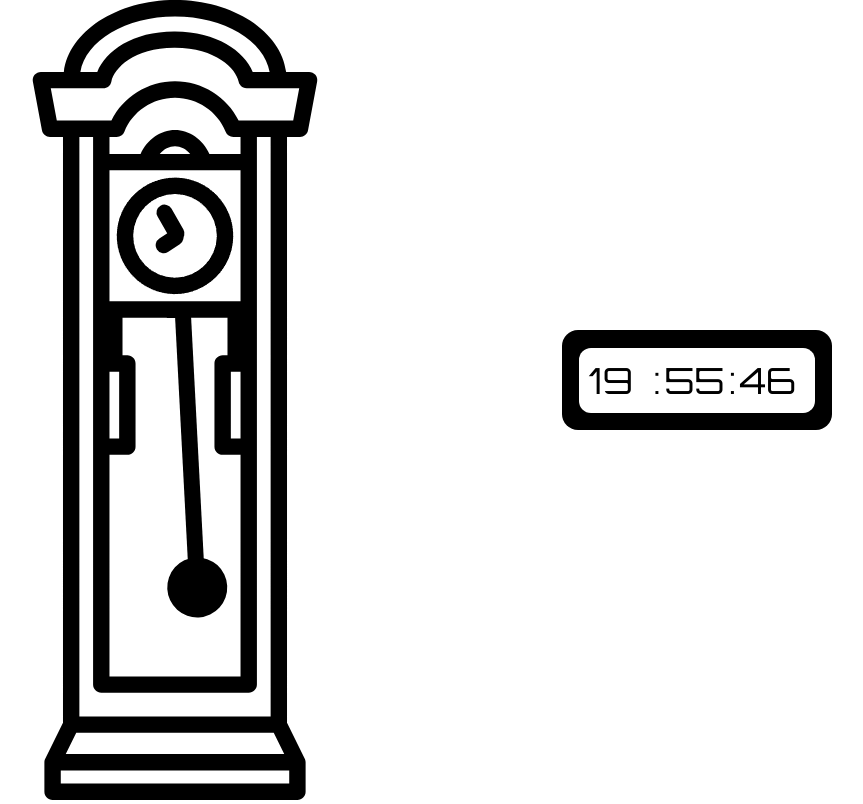
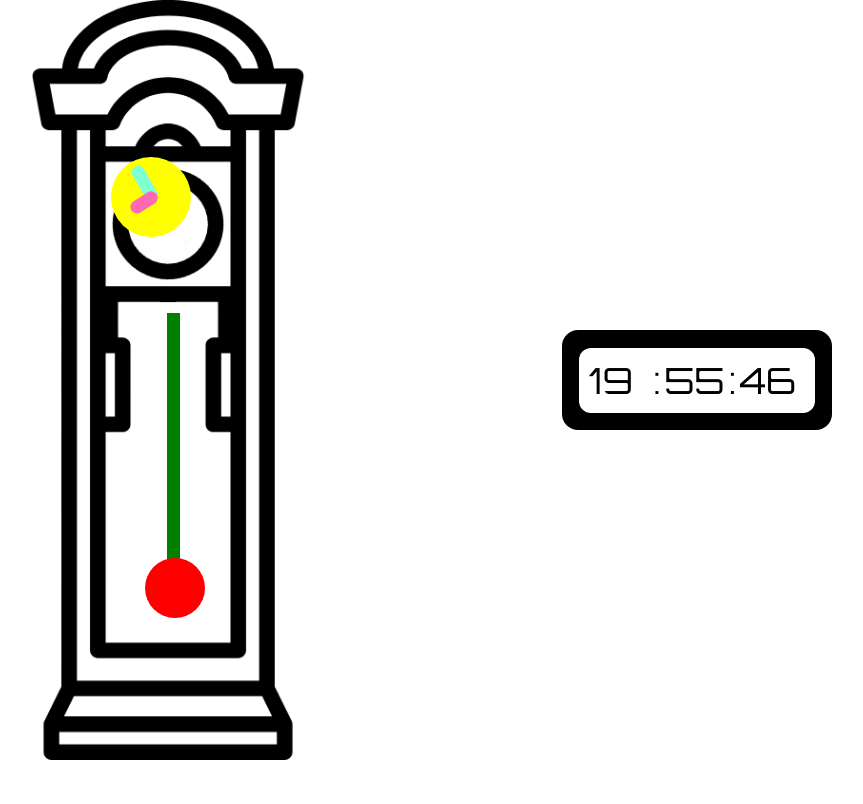
Before and after one commit to M-Feale/react-ticking-clock, a React (Vite) app: page / in a window 1280 px wide. Shown: the whole page, without its empty margins (210-1073 px from the left). Built offline with nearby package versions, Linux system fonts and the light colour scheme.

Commit message:
ajusted-image-height-and-hands-width

```diff
--- a/src/AnalogClock.jsx
+++ b/src/AnalogClock.jsx
@@ -14,7 +14,9 @@ const AnalogClock = ({ time }) => {
 			<>
 				<ClockFrame>
 					<ClockImage src={clock} />
-					<SecondsHand className="second" $travel={secondDegrees}>
+					<SecondsHand className="second"
+                    // $travel={secondDegrees}
+                    >
 						<Weight></Weight>
 					</SecondsHand>
 
@@ -35,12 +37,13 @@ const ClockFrame = styled.div`
 
 const ClockImage = styled.img`
 	position: relative;
+    max-height: 100%;
 `;
 
 const SecondsHand = styled.div`
-	width: 16px;
+	width: 13px;
 	height: 300px;
-	background-color: black;
+	background-color: green;
 	position: absolute;
 
 	top: 313px;
@@ -55,7 +58,7 @@ const Weight = styled.div`
 	height: 60px;
 	width: 60px;
 	border-radius: 50%;
-	background-color: black;
+	background-color: red;
 	position: absolute;
 	left: -22px;
 	top: 245px;
@@ -64,15 +67,16 @@ const Weight = styled.div`
 const ClockFace = styled.div`
 	height: 80px;
 	width: 80px;
-	background-color: white;
+	background-color: yellow;
 	position: absolute;
 	border-radius: 50%;
-    top: 196px;
-    left: 107px;
+
+    top: 157px;
+    left: 83px;
 `;
 
 const Hand = styled.div`
-	width: 16px;
+	width: 13px;
 	border-radius: 8px;
 
 	position: absolute;
@@ -82,12 +86,12 @@ const Hand = styled.div`
 
 	&.minute {
 		height: 40px;
-		background-color: black;
+		background-color: aquamarine;
 		transform: ${(props) => `rotate(${props.$travel}deg)`};
 	}
 	&.hour {
 		height: 30px;
-		background-color: black;
+		background-color: hotpink;
 		transform: ${(props) => `rotate(${props.$travel}deg)`};
 	}
 `;
```
